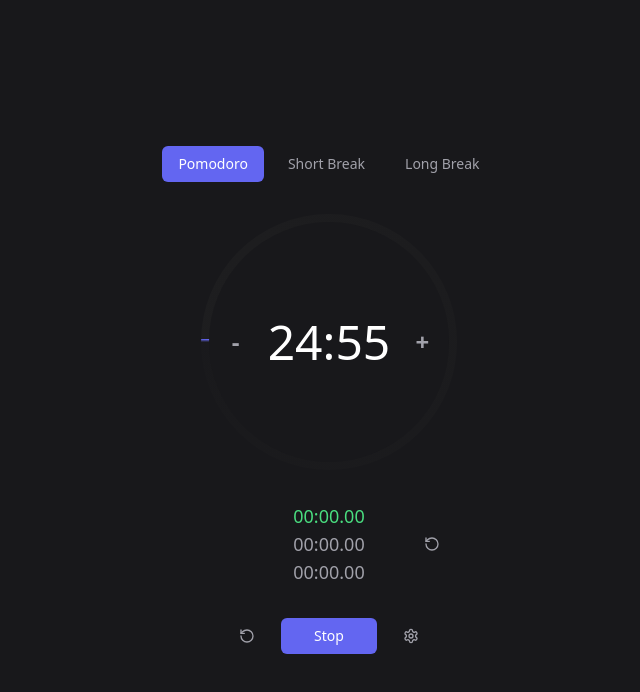
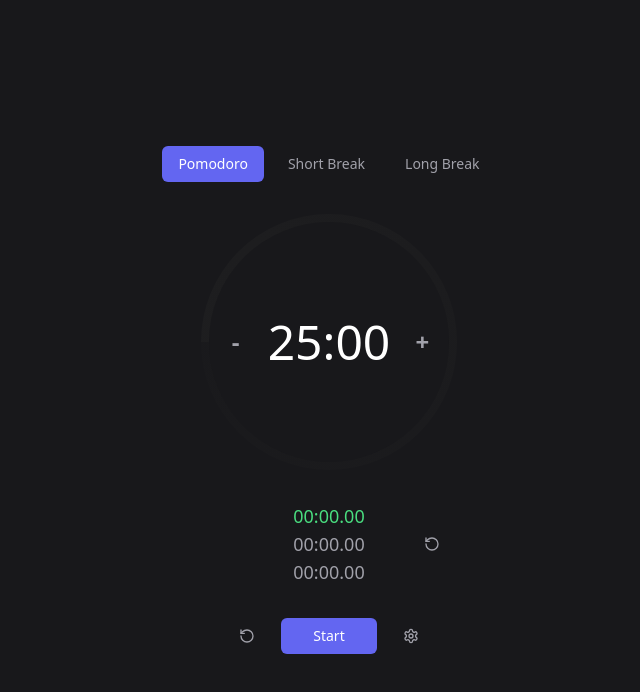
Before and after one commit to rdjakovic/pomodoro, a React (Vite) app: page / in a window 1280 px wide. Shown: the top 692 px of the page, without its empty margins (311-951 px from the left). Built offline with nearby package versions, Linux system fonts and the light colour scheme.

Commit message:
Save settings in localStorage

```diff
--- a/src/components/Pomodoro.tsx
+++ b/src/components/Pomodoro.tsx
@@ -3,35 +3,47 @@
 import { Button } from "@/components/ui/button";
 import { RotateCcw, Settings } from "lucide-react";
 import SettingsComponent from "@/components/Settings";
+import { useLocalStorage } from "@/hooks/useLocalStorage";
 
 type TimerMode = "pomodoro" | "shortBreak" | "longBreak";
 
 const MINUTES_INC_DEC = 5;
 
+const DEFAULT_SETTINGS = {
+  pomodoro: 25,
+  shortBreak: 5,
+  longBreak: 15,
+};
+
 export default function PomodoroTimer() {
-  const [timeLeft, setTimeLeft] = React.useState(25 * 60);
-  const [isActive, setIsActive] = React.useState(true);
-  const [timerHistory, setTimerHistory] = React.useState<number[]>([0, 0, 0]);
+  const [timerSettings, setTimerSettings] = useLocalStorage(
+    "pomodoroSettings",
+    DEFAULT_SETTINGS
+  );
   const [timerMode, setTimerMode] = React.useState<TimerMode>("pomodoro");
-  // Add state to track total time for current mode
-  const [totalTime, setTotalTime] = React.useState(25 * 60);
+  const [isActive, setIsActive] = React.useState(false);
+  const [timeLeft, setTimeLeft] = React.useState(timerSettings.pomodoro * 60);
+  const [totalTime, setTotalTime] = React.useState(timerSettings.pomodoro * 60);
+  const [timerHistory, setTimerHistory] = useLocalStorage(
+    "pomodoroHistory",
+    [0, 0, 0]
+  );
   const [isSettingsOpen, setIsSettingsOpen] = React.useState(false);
 
   const handleModeChange = (mode: TimerMode) => {
     setTimerMode(mode);
     setIsActive(false);
-    let newTime: number;
+    const newTime = timerSettings[mode] * 60;
+    setTimeLeft(newTime);
+    setTotalTime(newTime);
+  };
 
-    const modeNewTimes = {
-      pomodoro: 25 * 60,
-      shortBreak: 5 * 60,
-      longBreak: 15 * 60,
-    };
-
-    newTime = modeNewTimes[mode] || modeNewTimes.pomodoro;
-
+  const handleSettingsApply = (newSettings: typeof DEFAULT_SETTINGS) => {
+    setTimerSettings(newSettings);
+    // Update current timer if needed
+    const newTime = newSettings[timerMode] * 60;
     setTimeLeft(newTime);
-    setTotalTime(newTime); // Update total time when mode changes
+    setTotalTime(newTime);
   };
 
   React.useEffect(() => {
@@ -231,6 +243,8 @@
       <SettingsComponent
         isOpen={isSettingsOpen}
         onClose={() => setIsSettingsOpen(false)}
+        initialValues={timerSettings}
+        onApply={handleSettingsApply}
       />
     </>
   );
--- a/src/components/Settings.tsx
+++ b/src/components/Settings.tsx
@@ -1,14 +1,36 @@
-import * as React from "react";
 import { Button } from "@/components/ui/button";
 import { X } from "lucide-react";
 
 interface SettingsProps {
   isOpen: boolean;
   onClose: () => void;
+  initialValues: { pomodoro: number; shortBreak: number; longBreak: number };
+  onApply: (newSettings: {
+    pomodoro: number;
+    shortBreak: number;
+    longBreak: number;
+  }) => void;
 }
 
-export default function Settings({ isOpen, onClose }: SettingsProps) {
+export default function Settings({
+  isOpen,
+  onClose,
+  initialValues,
+  onApply,
+}: SettingsProps) {
   if (!isOpen) return null;
+
+  const handleApply = () => {
+    // Get values from inputs and pass them to onApply
+    // You'll need to add refs or state to track input values
+    const newSettings = {
+      pomodoro: 25, // Replace with actual input value
+      shortBreak: 5, // Replace with actual input value
+      longBreak: 15, // Replace with actual input value
+    };
+    onApply(newSettings);
+    onClose();
+  };
 
   return (
     <div className="fixed inset-0 bg-black bg-opacity-50 flex items-center justify-center z-50">
@@ -34,7 +56,7 @@
                 <input
                   type="number"
                   className="w-full bg-zinc-700 border border-zinc-600 rounded px-3 py-2 text-white"
-                  defaultValue="25"
+                  defaultValue={initialValues.pomodoro}
                 />
               </div>
               <div className="space-y-2">
@@ -42,7 +64,7 @@
                 <input
                   type="number"
                   className="w-full bg-zinc-700 border border-zinc-600 rounded px-3 py-2 text-white"
-                  defaultValue="5"
+                  defaultValue={initialValues.shortBreak}
                 />
               </div>
               <div className="space-y-2">
@@ -50,7 +72,7 @@
                 <input
                   type="number"
                   className="w-full bg-zinc-700 border border-zinc-600 rounded px-3 py-2 text-white"
-                  defaultValue="15"
+                  defaultValue={initialValues.longBreak}
                 />
               </div>
             </div>
@@ -59,7 +81,7 @@
           <div className="pt-6 border-t border-zinc-700">
             <Button
               className="w-full bg-indigo-500 hover:bg-indigo-600 text-white"
-              onClick={onClose}
+              onClick={handleApply}
             >
               Apply
             </Button>
--- /dev/null
+++ b/src/hooks/useLocalStorage.ts
@@ -0,0 +1,31 @@
+import { useState } from "react";
+
+export function useLocalStorage<T>(key: string, initialValue: T) {
+  // State to store our value
+  // Pass initial state function to useState so logic is only executed once
+  const [storedValue, setStoredValue] = useState<T>(() => {
+    try {
+      const item = window.localStorage.getItem(key);
+      return item ? JSON.parse(item) : initialValue;
+    } catch (error) {
+      console.warn(`Error reading localStorage key "${key}":`, error);
+      return initialValue;
+    }
+  });
+
+  // Return a wrapped version of useState's setter function that ...
+  // ... persists the new value to localStorage.
+  const setValue = (value: T | ((val: T) => T)) => {
+    try {
+      // Allow value to be a function so we have same API as useState
+      const valueToStore =
+        value instanceof Function ? value(storedValue) : value;
+      setStoredValue(valueToStore);
+      window.localStorage.setItem(key, JSON.stringify(valueToStore));
+    } catch (error) {
+      console.warn(`Error setting localStorage key "${key}":`, error);
+    }
+  };
+
+  return [storedValue, setValue] as const;
+}
```
